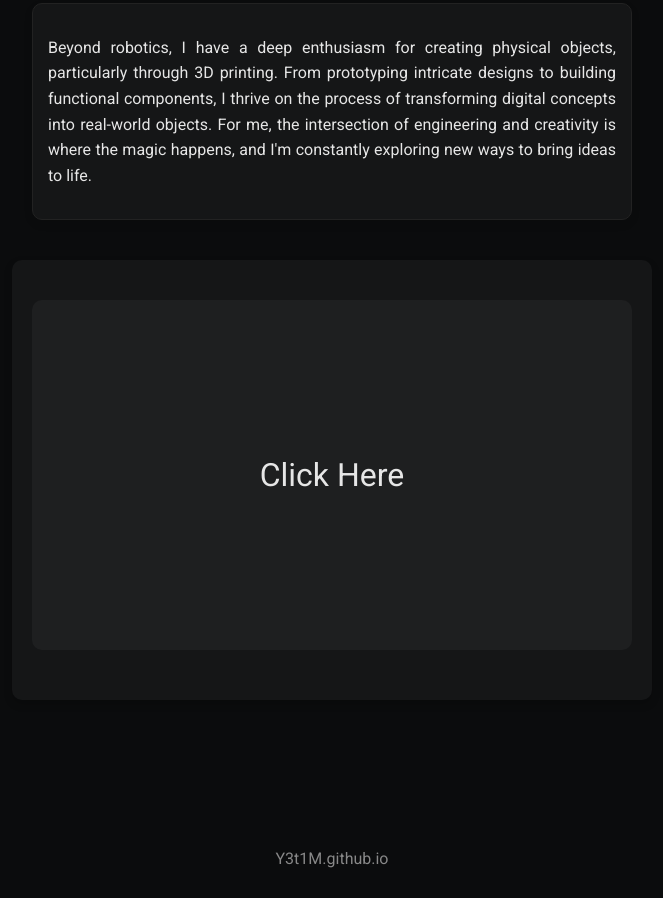
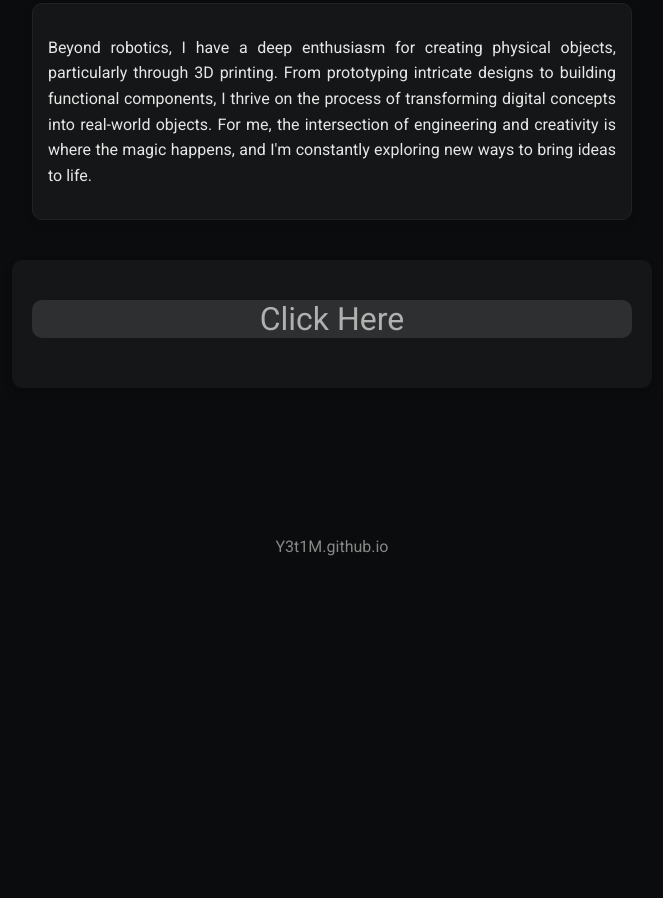
Before and after one commit to Y3t1M/Y3t1M.github.io, a plain HTML site: page index.html in a window 1280 px wide. Shown: the part 607-1505 px from the top of the page, without its empty margins (308-971 px from the left). After the commit the page ends 1193 px from the top, so only its background shows below. Drawn offline with Linux system fonts and the light colour scheme.

Commit message:
Update footer and clicker area styles for improved visibility and user interaction

```diff
--- a/styles.css
+++ b/styles.css
@@ -294,7 +294,6 @@ footer {
   max-width: 600px;
   text-align: center;
   box-shadow: 0 4px 8px rgba(0, 0, 0, 0.2);
-  height: 50vh; /* Make the click area half of the viewport height */
   display: flex;
   flex-direction: column;
   justify-content: center;
@@ -302,19 +301,20 @@ footer {
 
 .clicker-area {
   flex: 1;
-  background-color: #1e1f20;
+  background-color: #2e2f30; /* Dark grey to highlight clickable area */
   border-radius: 10px;
   margin: 20px 0;
   cursor: pointer;
   display: flex;
   justify-content: center;
   align-items: center;
+  height: 300px; /* Increase height to make it taller */
 }
 
 .clicker-area h3 {
   margin: 0;
   font-size: 2em;
-  color: #e6e6e6;
+  color: #b0b0b0; /* Slightly lighter grey for "Click Here" text */
 }
 
 .clicker-area:active {
```
